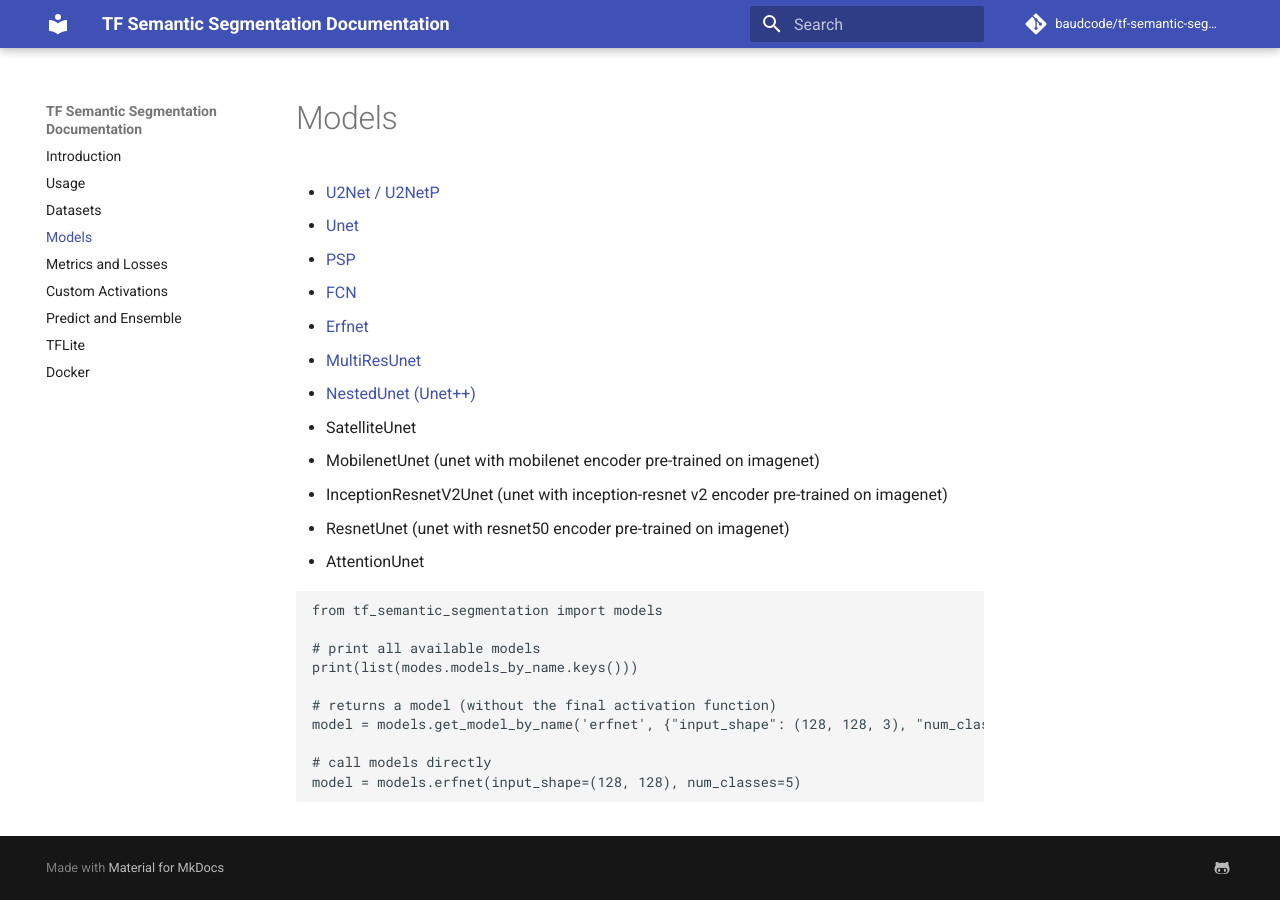
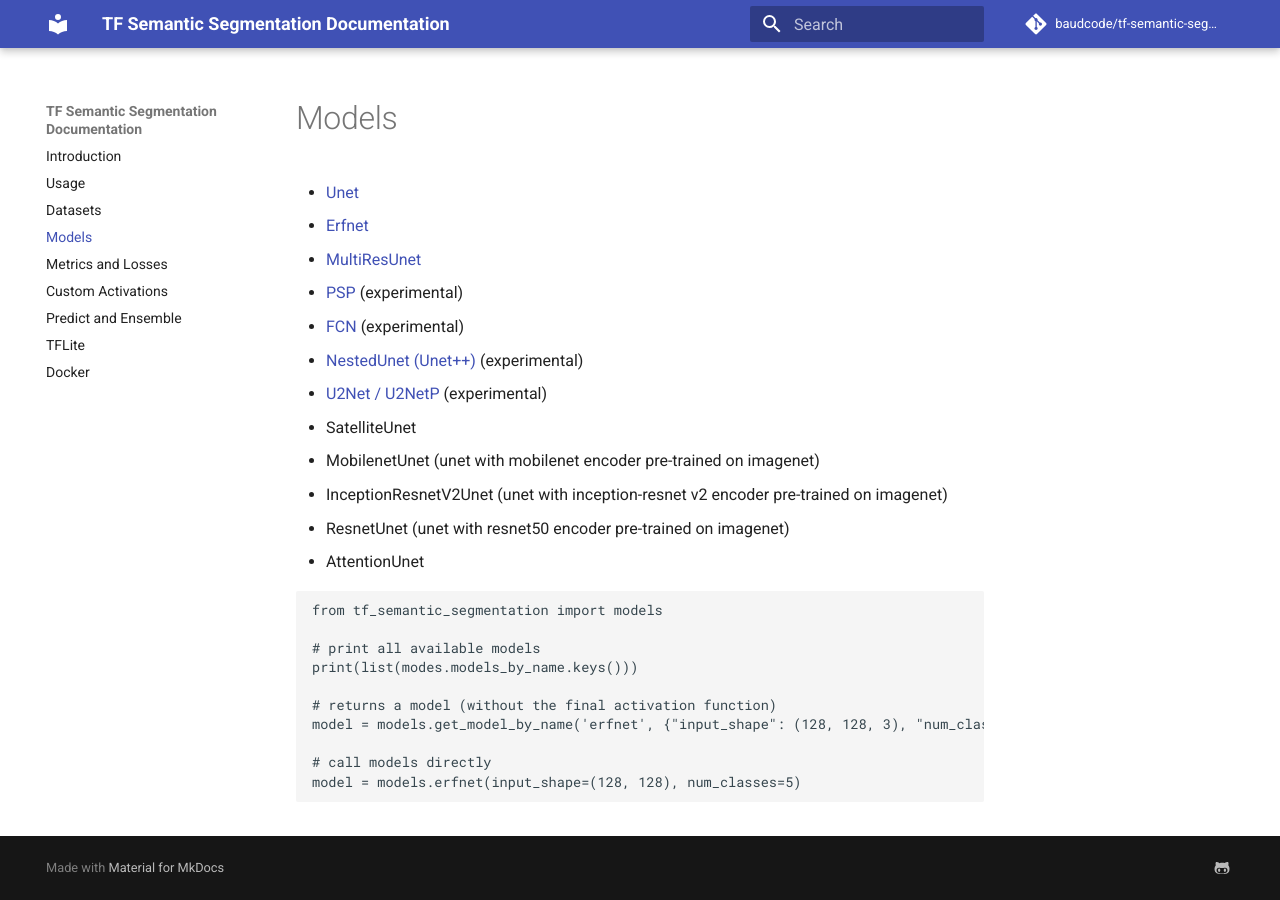
Before and after one commit to baudcode/tf-semantic-segmentation, an MkDocs documentation site: the page built from docs/models.md, in a window 1280 px wide. Built offline with MkDocs 1.6.1 and Material for MkDocs 9.7.7, drawn with Linux system fonts in a browser that asks for light colours; comment, search, counter and statistics services are not loaded.

Commit message:
Show experimental models

```diff
--- a/docs/models.md
+++ b/docs/models.md
@@ -1,10 +1,10 @@
-- [U2Net / U2NetP](https://arxiv.org/abs/2005.09007)
 - [Unet](https://arxiv.org/abs/1505.04597)
-- [PSP](https://arxiv.org/abs/1612.01105)
-- [FCN](https://arxiv.org/abs/1411.4038)
 - [Erfnet](https://arxiv.org/abs/1806.08522)
 - [MultiResUnet](https://arxiv.org/abs/1902.04049)
-- [NestedUnet (Unet++)](https://arxiv.org/abs/1807.10165)
+- [PSP](https://arxiv.org/abs/1612.01105) (experimental)
+- [FCN](https://arxiv.org/abs/1411.4038) (experimental)
+- [NestedUnet (Unet++)](https://arxiv.org/abs/1807.10165) (experimental)
+- [U2Net / U2NetP](https://arxiv.org/abs/2005.09007) (experimental)
 - SatelliteUnet
 - MobilenetUnet (unet with mobilenet encoder pre-trained on imagenet)
 - InceptionResnetV2Unet (unet with inception-resnet v2 encoder pre-trained on imagenet)
```
Also changed, not shown: README.md (+5 -4 lines).
